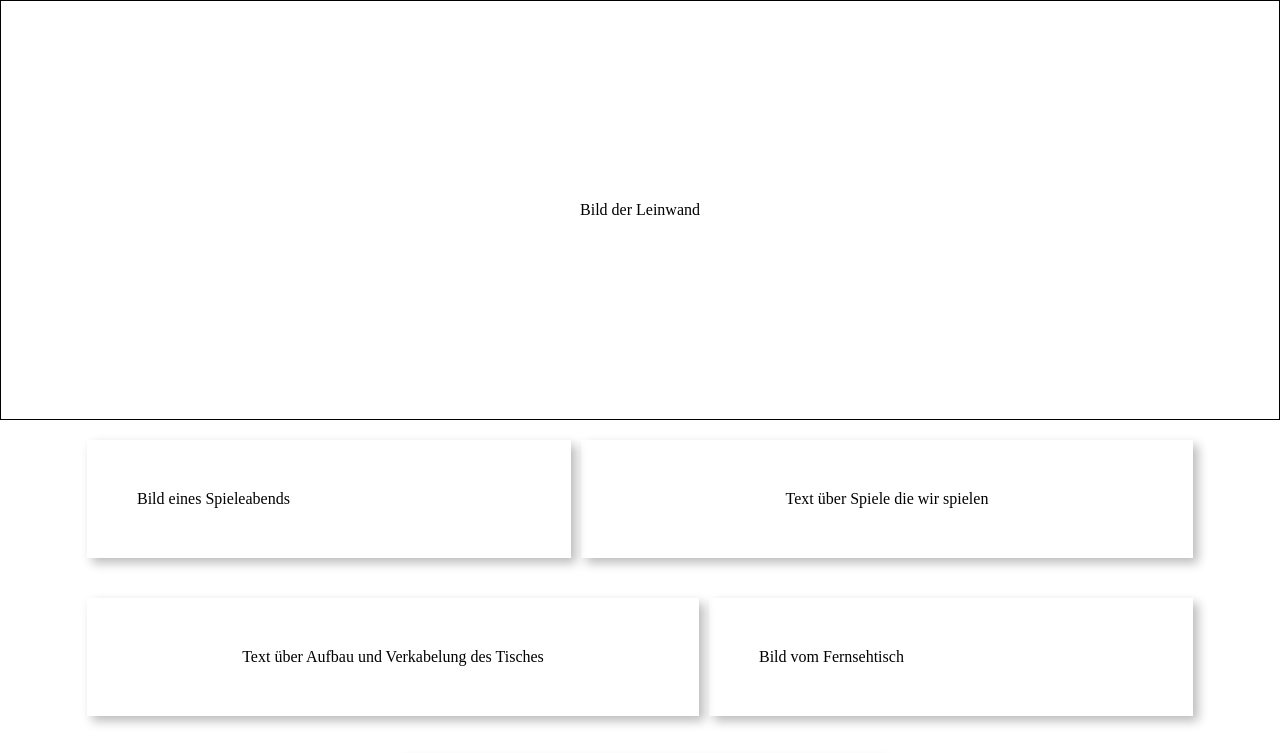
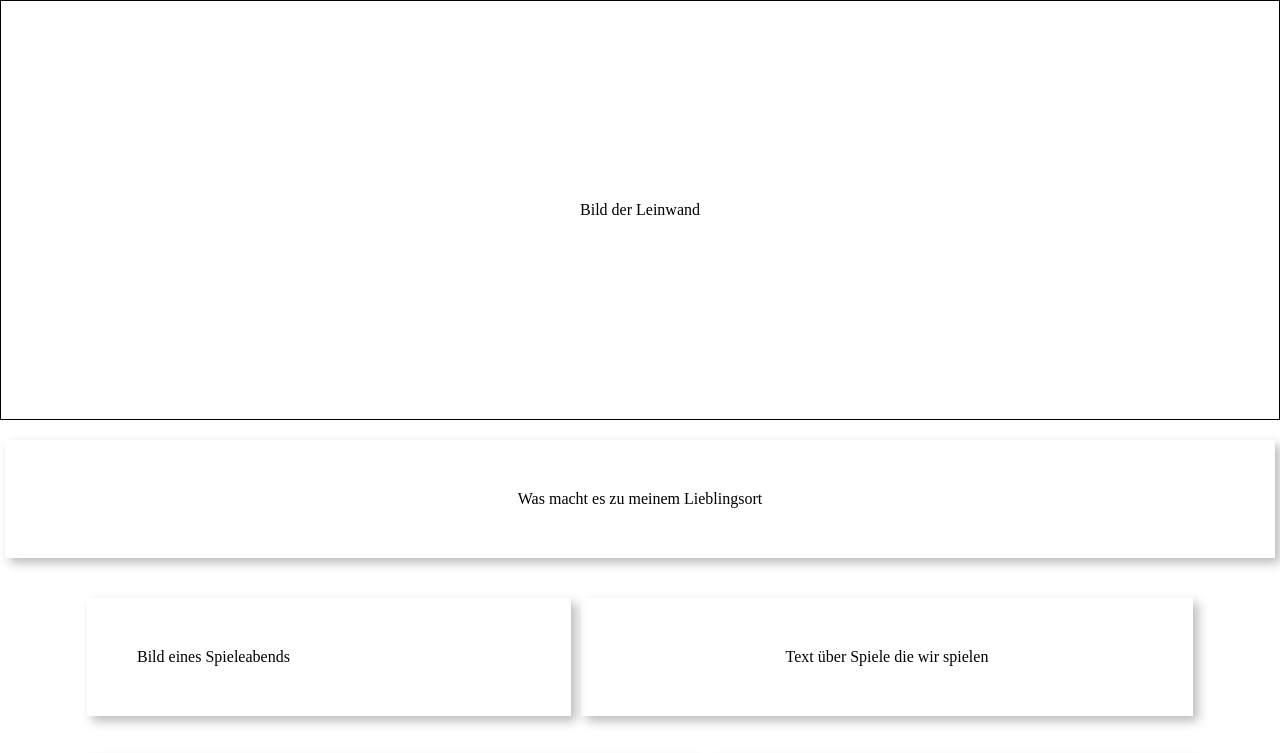
Before and after one commit to Andrejk98/Responsive-Web-Design, a plain HTML site: page Code/index.html in a window 1280 px wide. Shown: the top 753 px of the page. Drawn offline with Linux system fonts and the light colour scheme.

Commit message:
Duv für text warum es mein lieblingsort ist

```diff
--- a/Code/index.html
+++ b/Code/index.html
@@ -15,6 +15,10 @@
     -->
     <div class="header-bild">
         Bild der Leinwand
+    </div>
+
+    <div class="text-box">
+        <div class="text">Was macht es zu meinem Lieblingsort</div>
     </div>
 
     <div class="bild-text-box">
--- a/Code/style.css
+++ b/Code/style.css
@@ -26,6 +26,17 @@ body{
     display: flex;
     flex-direction: column; /* Die Elemente werden vertikal untereinander angezeigt */
     align-items: center; /* Horizontal zentrierte Ausrichtung */
+}
+
+.text-box{
+    display: flex;
+    align-items: center; /* Horizontal zentrierte Ausrichtung */
+    justify-content: center;
+    width: 100vw;
+}
+
+.text-box > div{
+    width: 100vw;
 }
 
 .bild{
```
